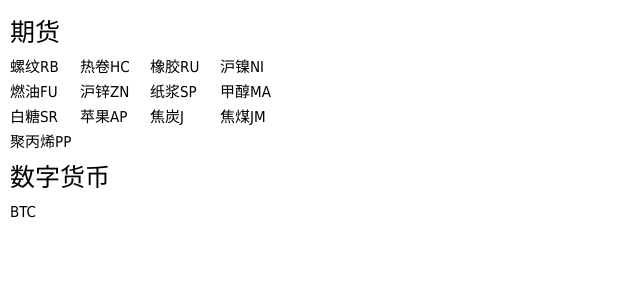
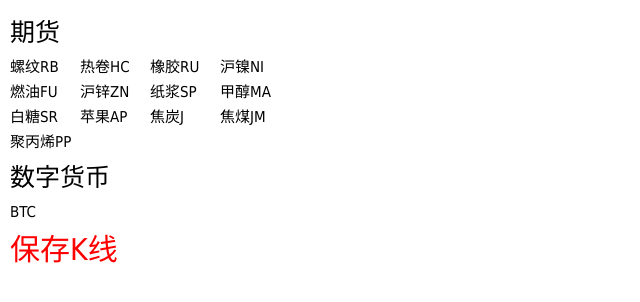
Before and after one commit to QQiTong/pychanlun, a Vue app in the folder front/: page /#/home in a window 1280 px wide. Shown: the top 302 px of the page, without its empty margins (0-640 px from the left). Built offline with nearby package versions, Linux system fonts and the light colour scheme; no server answers.

Commit message:
1.新增保存k线按钮

```diff
--- a/front/src/api/UserApi.js
+++ b/front/src/api/UserApi.js
@@ -12,4 +12,12 @@ export const userApi = {
             data: data
         })
     },
+    saveStockData(data) {
+        let url = `/api/save_stock_data?period=${data.period}&symbol=${data.symbol}`;
+        return axios({
+            url: url,
+            method: 'get',
+            data: data
+        })
+    },
 }
--- a/front/src/style/main.styl
+++ b/front/src/style/main.styl
@@ -3,6 +3,12 @@
     width: 100vw;
     position: relative;
     display: flex
+    .save-kline{
+        font-size: 30px;
+        color:red;
+        cursor pointer
+        margin-top 10px;
+    }
     .left{
         padding:10px;
         width: 300px;
--- a/front/src/views/Home.vue
+++ b/front/src/views/Home.vue
@@ -34,6 +34,7 @@
                     </div>
 
                 </div>
+                <div class="save-kline" @click="saveKline">保存K线</div>
             </div>
         </div>
         <!--图表显示区域        -->
@@ -129,7 +130,7 @@
             //     } else {
             //         console.log("拦截重复请求---")
             //     }
-            // }, 10 * 1000)
+            // }, 20 * 1000)
         },
         beforeDestroy() {
             // if (!this.myChart) {
@@ -140,6 +141,24 @@
             // this.myChart = null;
         },
         methods: {
+            saveKline(){
+                let requestData = {
+                    symbol: this.symbol,
+                    period: this.period
+                };
+                userApi.saveStockData(requestData).then(res => {
+                    this.showAnim = false;
+                    // console.log("结果:", res);
+
+                    this.dataTitle = this.symbol;
+                    this.dataSubTitle = this.period;
+                    //todo 判断请求和返回的symbol 是否一致
+                    this.draw(res)
+                }).catch(() => {
+                    this.showAnim = false;
+
+                });
+            },
             switchSymbol(symbol) {
                 this.symbol = symbol;
                 this.refreshOrUpdate = 1
@@ -149,6 +168,7 @@
                 this.showAnim = true;
                 // 恢复缩放比例
                 // if (JSON.stringify(this.option) !== "{}") {
+                //     console.log("恢复zoom")
                 //     this.zoomStart = this.option.dataZoom[0].start;
                 // }
                 let requestData = {
@@ -847,35 +867,6 @@
                     };
 
                 }
-                // this.option = {
-                //     xAxis: {
-                //         type: 'category',
-                //         data: ['Mon', 'Tue', 'Wed', 'Thu', 'Fri', 'Sat', 'Sun']
-                //     },
-                //     yAxis: {
-                //         type: 'value'
-                //     },
-                //     series: [{
-                //         data: [820, 932, 901, 934, 1290, 1330, 1320],
-                //         type: 'line',
-                //         smooth: true
-                //     }]
-                // }
-                // todo 加载普通图标不会卡死
-                // this.myChart.setOption({
-                //     title: {text: 'ECharts 入门示例'},
-                //     tooltip: {},
-                //     xAxis: {
-                //         data: ["衬衫", "羊毛衫", "雪纺衫", "裤子", "高跟鞋", "袜子"]
-                //     },
-                //     yAxis: {},
-                //     series: [{
-                //         name: '销量',
-                //         type: 'bar',
-                //         data: [5, 20, 36, 10, 10, 20]
-                //     }]
-                // });
-                // this.myChart.setOption(option);
             },
             splitData(jsonObj) {
                 const stockDate = jsonObj.date;
```
Also changed, not shown: 1 other file (tests, documents, lock files or other folders).
